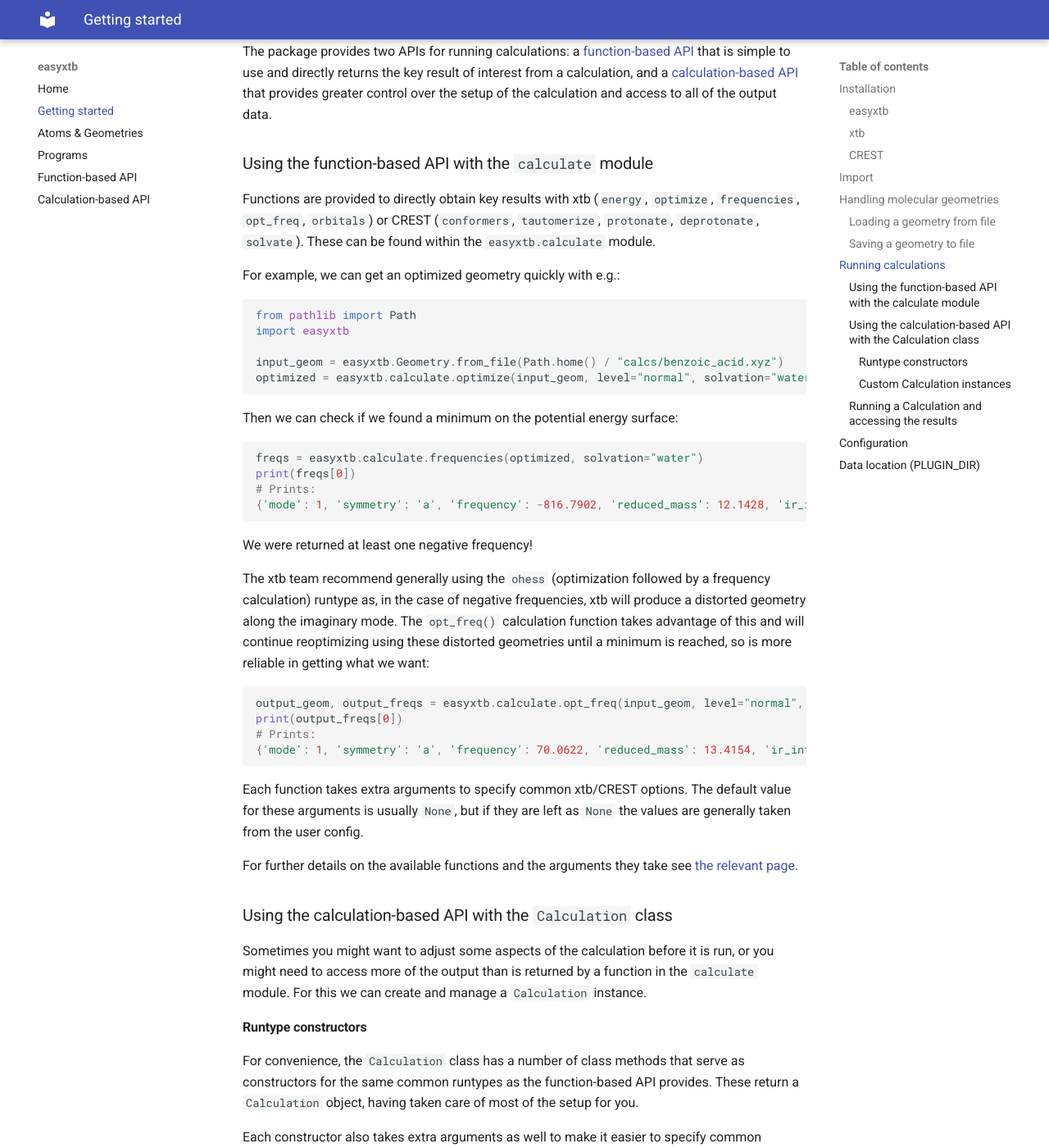
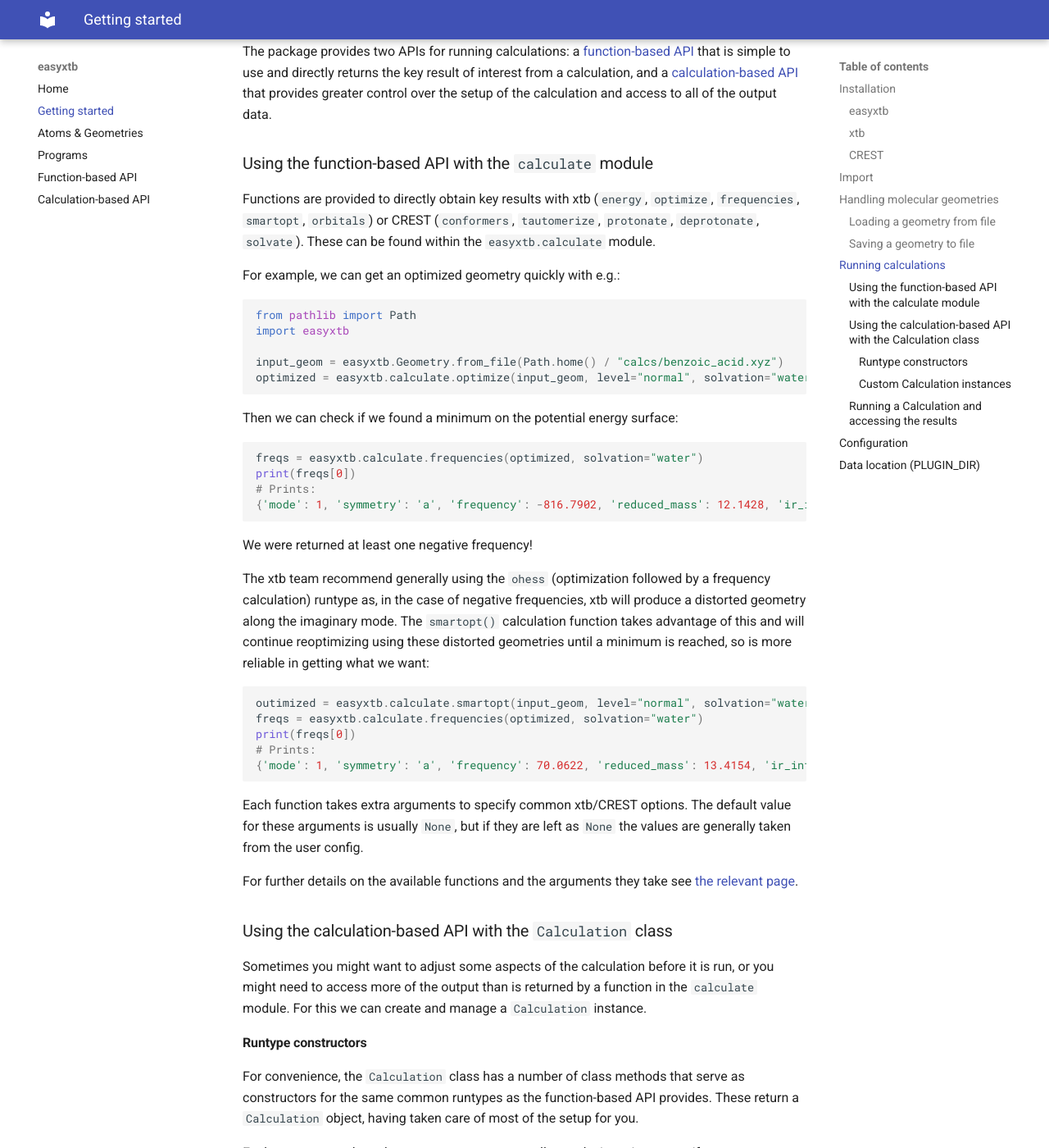
Before and after one commit to matterhorn103/easyxtb, an MkDocs documentation site: the page built from docs/guide.md, in a window 1280 px wide and 1400 px high, scrolled down 2580 px. Shown: the whole window at 82% size. Built offline with MkDocs 1.6.1 and Material for MkDocs 9.7.7, drawn with Linux system fonts in a browser that asks for light colours.

Commit message:
Update references to opt_freq to smartopt

````diff
--- a/docs/guide.md
+++ b/docs/guide.md
@@ -108,7 +108,7 @@ The package provides two APIs for running calculations: a [function-based API](c
 
 ### Using the function-based API with the `calculate` module
 
-Functions are provided to directly obtain key results with xtb (`energy`, `optimize`, `frequencies`, `opt_freq`, `orbitals`) or CREST (`conformers`, `tautomerize`, `protonate`, `deprotonate`, `solvate`). These can be found within the `easyxtb.calculate` module.
+Functions are provided to directly obtain key results with xtb (`energy`, `optimize`, `frequencies`, `smartopt`, `orbitals`) or CREST (`conformers`, `tautomerize`, `protonate`, `deprotonate`, `solvate`). These can be found within the `easyxtb.calculate` module.
 
 For example, we can get an optimized geometry quickly with e.g.:
 
@@ -132,11 +132,12 @@ print(freqs[0])
 We were returned at least one negative frequency!
 
 The xtb team recommend generally using the `ohess` (optimization followed by a frequency calculation) runtype as, in the case of negative frequencies, xtb will produce a distorted geometry along the imaginary mode.
-The `opt_freq()` calculation function takes advantage of this and will continue reoptimizing using these distorted geometries until a minimum is reached, so is more reliable in getting what we want:
+The `smartopt()` calculation function takes advantage of this and will continue reoptimizing using these distorted geometries until a minimum is reached, so is more reliable in getting what we want:
 
 ```python
-output_geom, output_freqs = easyxtb.calculate.opt_freq(input_geom, level="normal", solvation="water")
-print(output_freqs[0])
+outimized = easyxtb.calculate.smartopt(input_geom, level="normal", solvation="water")
+freqs = easyxtb.calculate.frequencies(optimized, solvation="water")
+print(freqs[0])
 # Prints:
 {'mode': 1, 'symmetry': 'a', 'frequency': 70.0622, 'reduced_mass': 13.4154, 'ir_intensity': 6.422, 'raman_scattering_activity': 0.0, 'eigenvectors': [[0.0, 0.0, -0.28], [-0.0, 0.0, -0.0], [-0.0, -0.0, 0.25], [0.0, -0.0, 0.04], [0.0, -0.0, -0.24], [-0.0, 0.0, -0.0], [-0.0, 0.0, 0.29], [-0.0, 0.0, 0.15], [0.0, -0.0, 0.02], [0.0, -0.0, -0.12], [0.0, 0.0, -0.15], [0.0, -0.0, 0.55], [0.0, 0.01, -0.56], [0.0, 0.0, -0.19]]}
 ```
````
